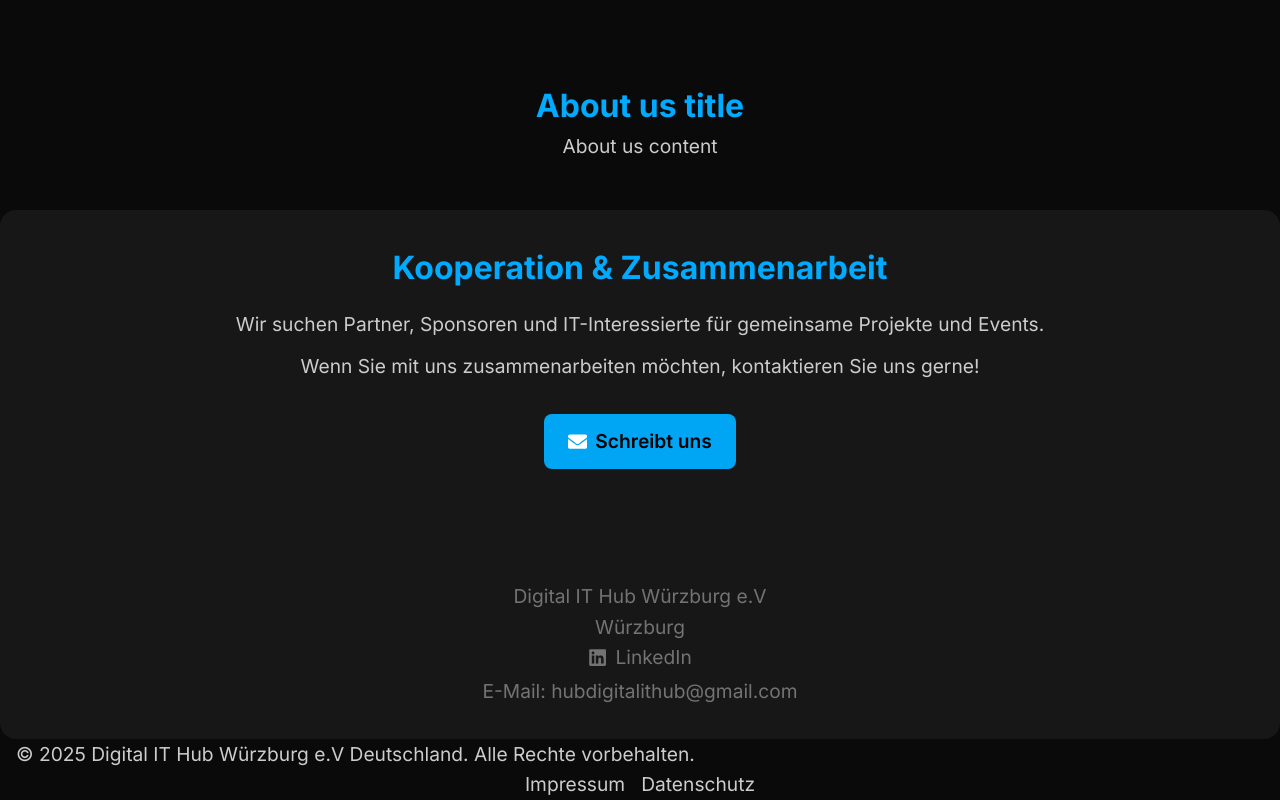
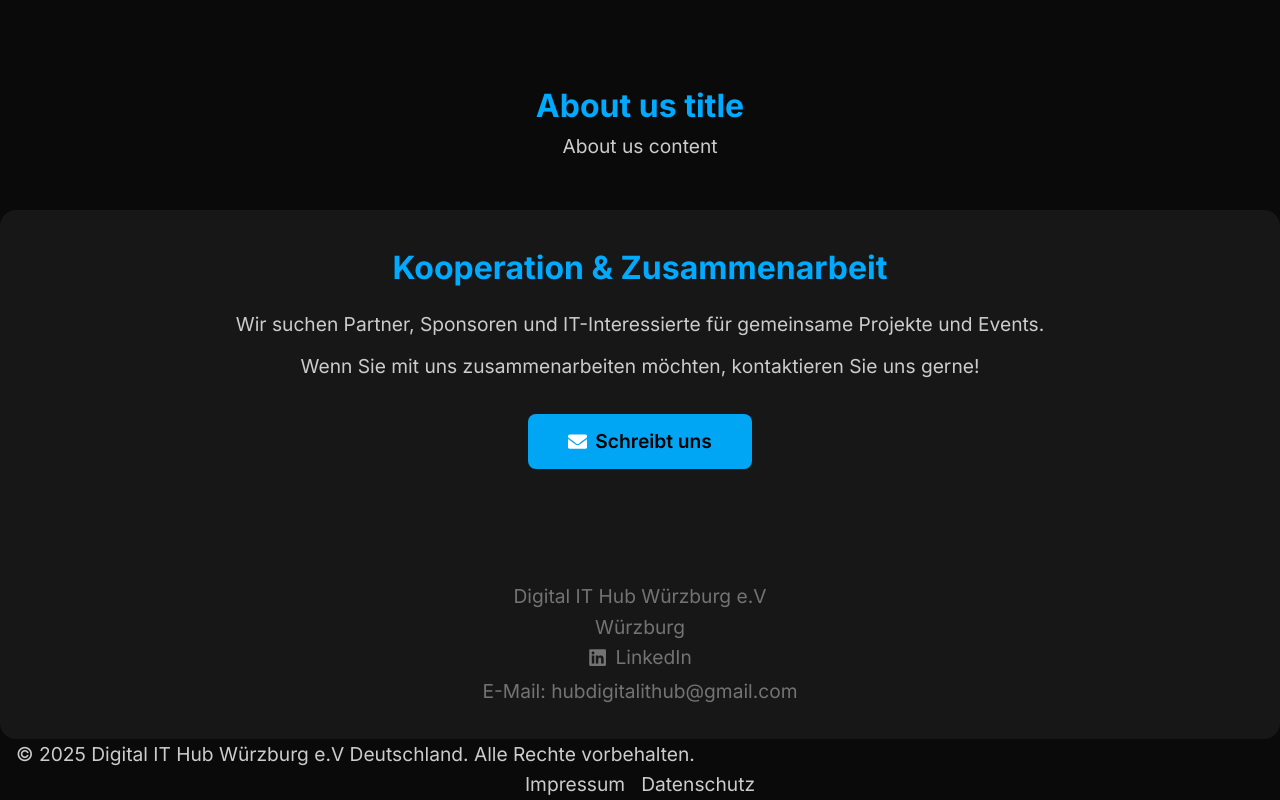
Before and after one commit to yarinka82/Digital-IT-Hub-in-Wurzburg, a Next.js app: page / in a window 1280 px wide. Shown: the part 877-1677 px from the top of the page. Built offline with nearby package versions, Linux system fonts and the light colour scheme.

Commit message:
Widen footer card and button

```diff
--- a/src/components/Footer.tsx
+++ b/src/components/Footer.tsx
@@ -8,7 +8,7 @@ export default function Footer() {
       <h2 className="mb-4">Kooperation & Zusammenarbeit</h2>
       <p className="mb-3">Wir suchen Partner, Sponsoren und IT-Interessierte für gemeinsame Projekte und Events.</p>
       <p>Wenn Sie mit uns zusammenarbeiten möchten, kontaktieren Sie uns gerne!</p>
-      <a href="mailto:hubdigitalithub@gmail.com" className="bg-sky-500 px-6 py-3 rounded-lg inline-flex items-center gap-2 mt-8 text-black  font-semibold"><FaEnvelope className="text-white" /> Schreibt uns</a>
+      <a href="mailto:hubdigitalithub@gmail.com" className="bg-sky-500 px-10 py-3 rounded-lg inline-flex items-center gap-2 mt-8 text-black  font-semibold"><FaEnvelope className="text-white" /> Schreibt uns</a>
       <div className="mt-28 text-neutral-500">
        <p>Digital IT Hub Würzburg e.V</p>
        <p>Würzburg</p>
```
